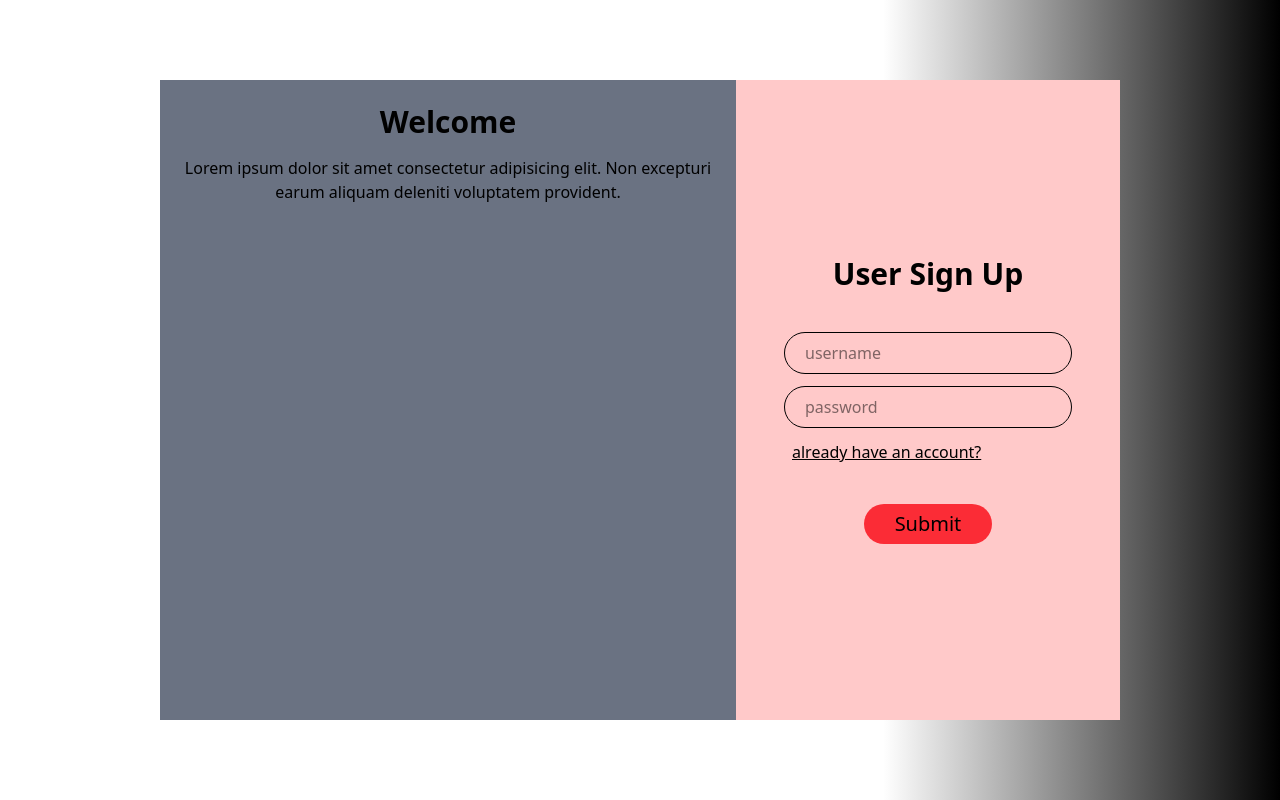
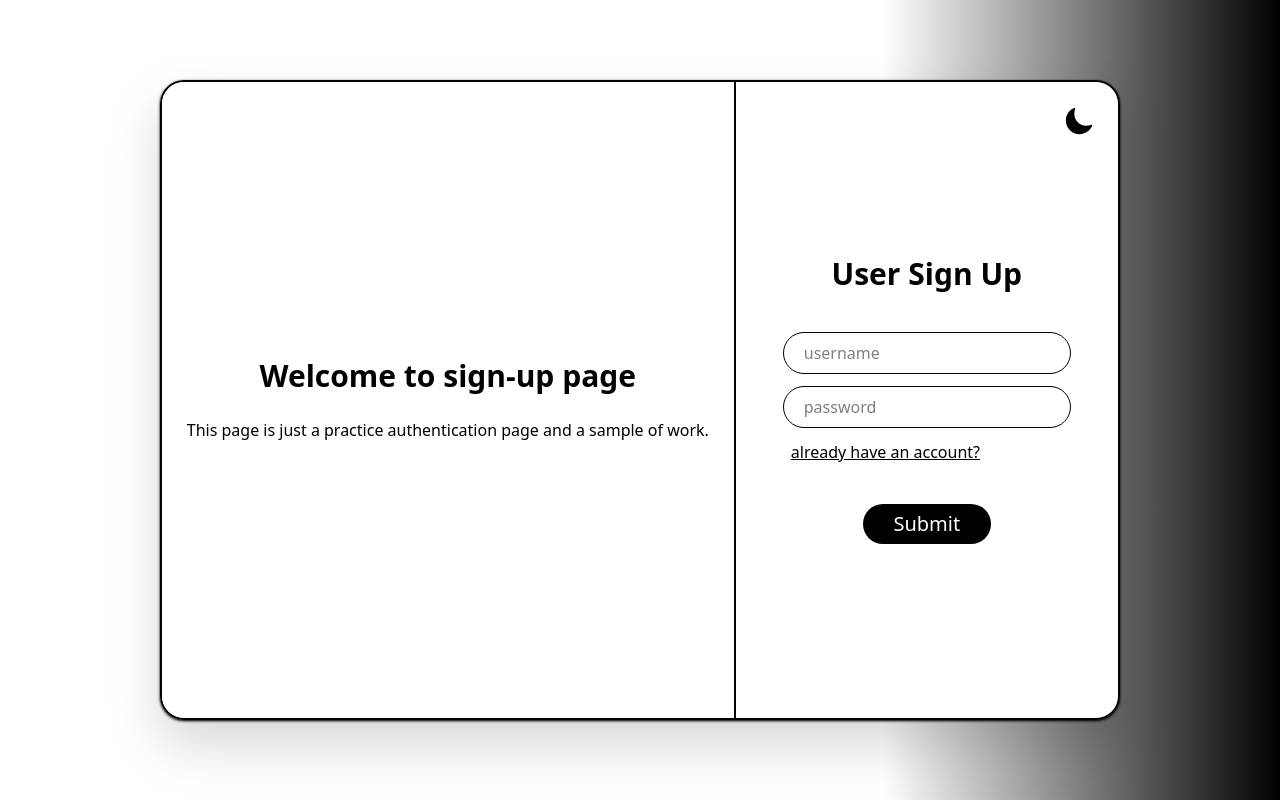
Before and after one commit to mmd-rahimi/authentication-page, a React (Vite) app: page /Creat in a window 1280 px wide. Built offline with nearby package versions, Linux system fonts and the light colour scheme.

Commit message:
added desine to sign up and need to change sign up form

```diff
--- a/src/components/my components/SignUpForm/CreateAccountModule.tsx
+++ b/src/components/my components/SignUpForm/CreateAccountModule.tsx
@@ -1,30 +1,44 @@
-import SignUpForm from "./SignUpForm"
+import ThemeToggle from "../ThemeToggle";
+import SignUpForm from "./SignUpForm";
 
-function CreateAccountModule() {
+function LoginModule() {
   return (
     // module container
-    <div className="w-[25rem] h-[35rem]
+    <div
+      className="rounded-3xl drop-shadow-2xl overflow-hidden shadow shadow-black dark:shadow-white border-black dark:border-white border-2
+    w-[25rem] h-[35rem]
      sm:w-[28rem] sm:h-[40rem]
+     md:w-[32rem] md:h-[40rem]
      lg:w-[60rem] lg:h-[40rem]
-      grid ">
+      grid "
+    >
       {/* flex col / row 2sides of module for responsive */}
       <div className="flex flex-col lg:flex-row">
+        {/* toggle theme button */}
+        <div className="hidden lg:block absolute top-4 right-4 z-10">
+          <ThemeToggle />
+        </div>
         {/* text side */}
-            <div className="bg-gray-500 w-full h-[28%] p-4 sm:py-6 lg:h-full lg:w-[60%]">
-                <div className="flex flex-col justify-center items-center gap-4">
-                    <h1 className="text-3xl font-bold">Welcome</h1>
-                    <p className="text-center font-[500]">Lorem ipsum dolor sit amet consectetur adipisicing elit. Non excepturi earum aliquam deleniti voluptatem provident.</p>
+        <div className="flex justify-center items-center bg-white dark:bg-black border-black max-lg:border-b-2 lg:border-r-2 dark:border-white text-black dark:text-white w-full h-[28%] p-4 sm:py-6 lg:h-full lg:w-[60%]">
+          <div className="flex flex-col justify-center items-center gap-4 lg:gap-6">
+            <h1 className="text-3xl font-bold">Welcome to sign-up page</h1>
+            <p className="text-center font-[500]">
+              This page is just a practice authentication page and a sample of work.
+            </p>
           </div>
         </div>
         {/* input side */}
-            <div className="bg-red-200 h-[72%] w-full lg:h-full lg:w-[40%] px-6 py-12 flex flex-row justify-center items-center">
+        <div className="bg-white dark:bg-black text-black dark:text-white h-[72%] w-full lg:h-full lg:w-[40%] px-6 py-12 flex flex-row justify-center items-center">
+          <div className="lg:hidden block absolute top-41 right-2 sm:top-47 sm:right-2  z-10">
+            <ThemeToggle />
+          </div>
           <div className="flex flex-col">
             <SignUpForm />
           </div>
         </div>
       </div>
     </div>
-  )
+  );
 }
 
-export default CreateAccountModule
+export default LoginModule;
--- a/src/components/my components/SignUpForm/SignUpForm.tsx
+++ b/src/components/my components/SignUpForm/SignUpForm.tsx
@@ -21,8 +21,8 @@ function SignUpForm() {
             </div>
             </div>
 
-            <div className="flex flex-row justify-center items-center bg-red-500 rounded-3xl cursor-pointer">
-                <button className="flex justify-center items-center w-[8rem] h-[2.5rem] text-xl">Submit</button>
+            <div className="flex flex-row justify-center items-center bg-black dark:bg-white rounded-3xl text-white dark:text-black hover:opacity-75 transition duration-100">
+                <button className="flex justify-center items-center w-[8rem] h-[2.5rem] text-xl cursor-pointer">Submit</button>
             </div>
         </div>
     </div>
```
Lines whose indentation alone changed are shown as unchanged.
